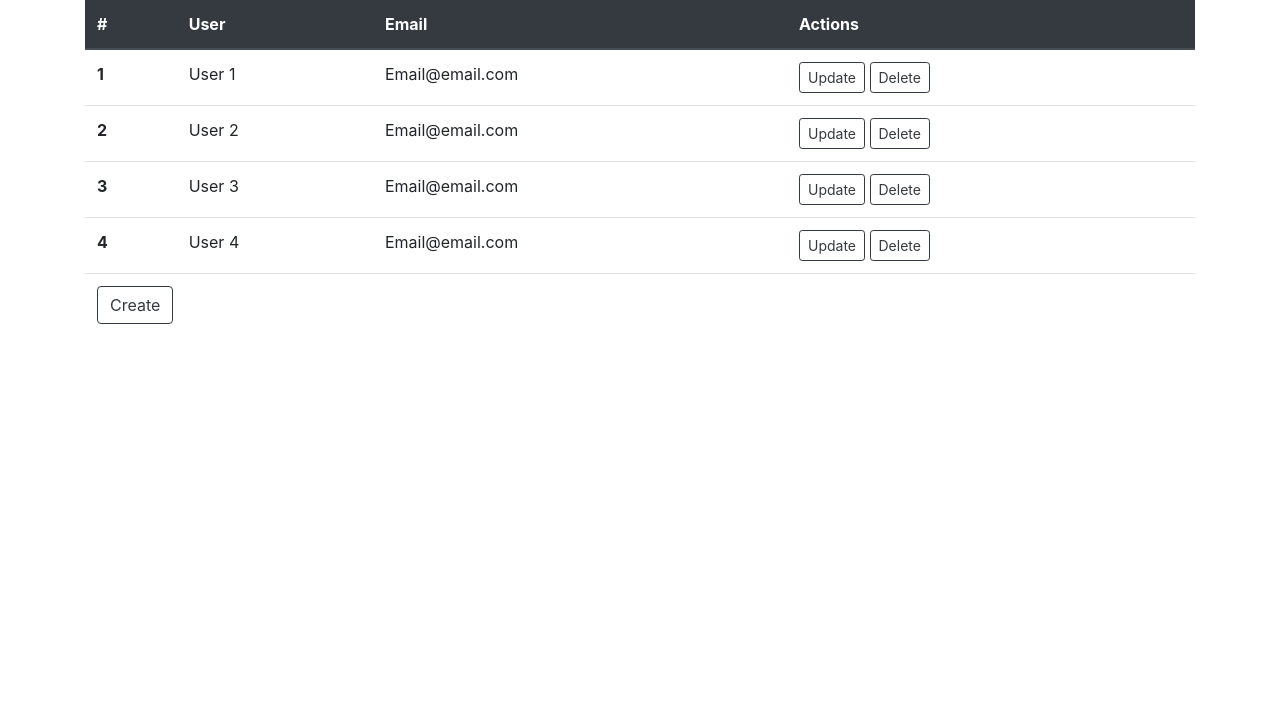
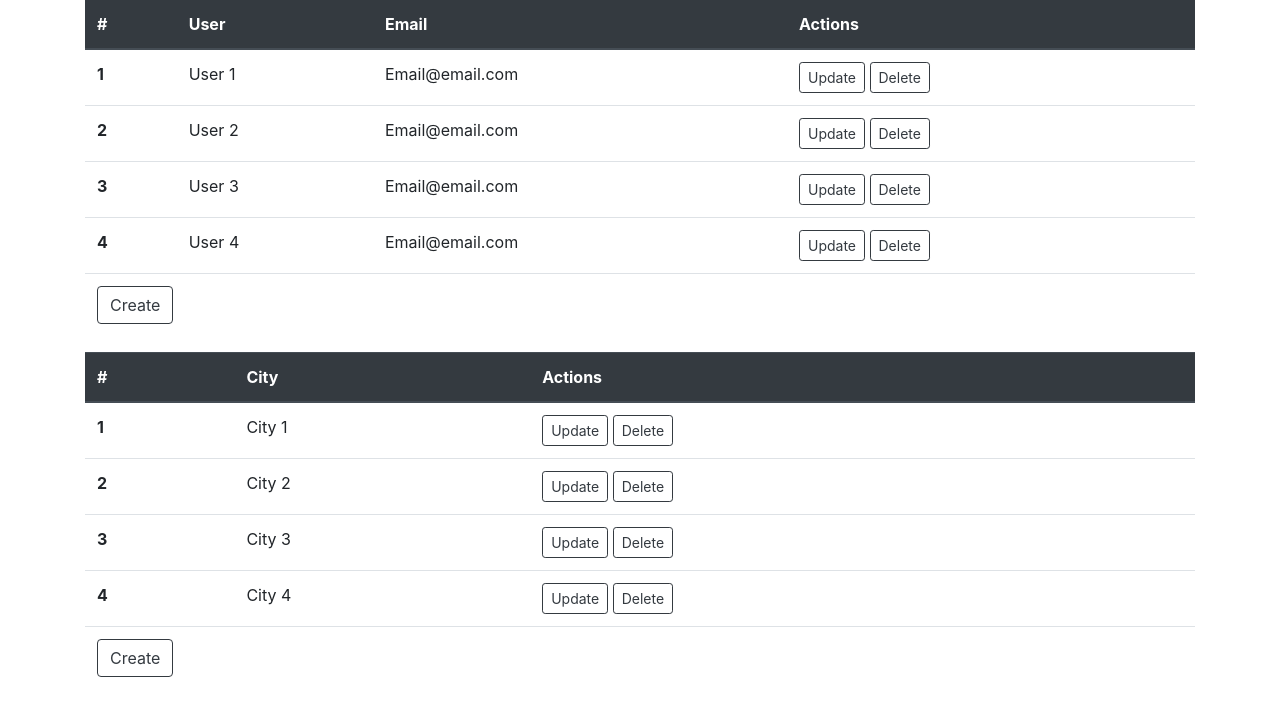
Before and after one commit to Eelolo/Pitchme-test-task, a Flask app: page /admin in a window 1280 px wide. Shown: the part 57-773 px from the top of the page. Run offline with Flask 2, Linux system fonts and the light colour scheme; some libraries are stand-ins or nearby versions.

Commit message:
cities table

```diff
--- a/templates/admin_page.html
+++ b/templates/admin_page.html
@@ -68,6 +68,58 @@
             </tfoot>
         </table>
     </div>
+    <div class="container">
+        <table class="table">
+            <thead class="thead-dark">
+                <tr>
+                    <th scope="col">#</th>
+                    <th scope="col">City</th>
+                    <th scope="col">Actions</th>
+                </tr>
+            </thead>
+            <tbody>
+                <tr>
+                    <th scope="row">1</th>
+                    <td>City 1</td>
+                    <td>
+                        <button type="button" class="btn btn-outline-dark btn-sm">Update</button>
+                        <button type="button" class="btn btn-outline-dark btn-sm">Delete</button>
+                    </td>
+                </tr>
+                <tr>
+                    <th scope="row">2</th>
+                    <td>City 2</td>
+                    <td>
+                        <button type="button" class="btn btn-outline-dark btn-sm">Update</button>
+                        <button type="button" class="btn btn-outline-dark btn-sm">Delete</button>
+                    </td>
+                </tr>
+                <tr>
+                    <th scope="row">3</th>
+                    <td>City 3</td>
+                    <td>
+                        <button type="button" class="btn btn-outline-dark btn-sm">Update</button>
+                        <button type="button" class="btn btn-outline-dark btn-sm">Delete</button>
+                    </td>
+                </tr>
+                <tr>
+                    <th scope="row">4</th>
+                    <td>City 4</td>
+                    <td>
+                        <button type="button" class="btn btn-outline-dark btn-sm">Update</button>
+                        <button type="button" class="btn btn-outline-dark btn-sm">Delete</button>
+                    </td>
+                </tr>
+            </tbody>
+            <tfoot>
+                <tr>
+                    <td colspan="3">
+                        <button type="button" class="btn btn-outline-dark">Create</button>
+                    </td>
+                </tr>
+            </tfoot>
+        </table>
+    </div>
 
     <script src="https://ajax.googleapis.com/ajax/libs/jquery/3.5.1/jquery.min.js"></script>
     <script src="../static/js/bootstrap.min.js"></script>
```
